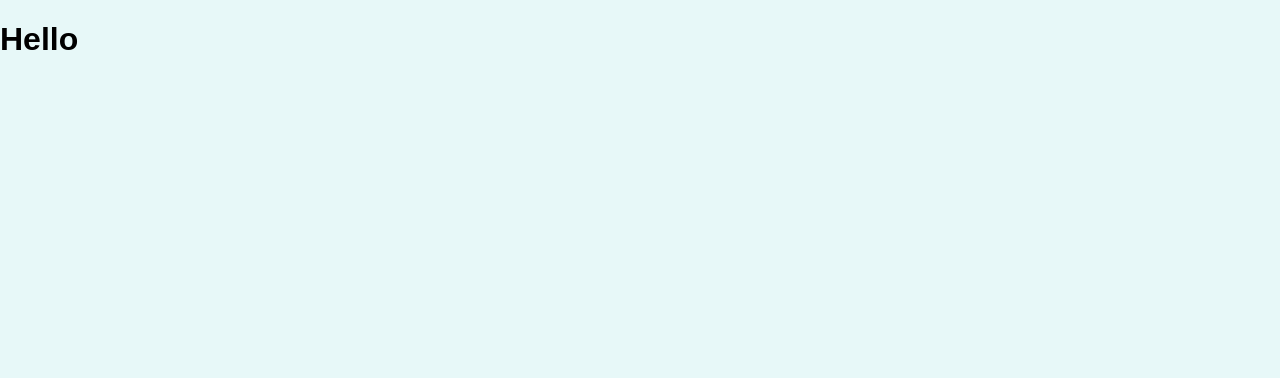
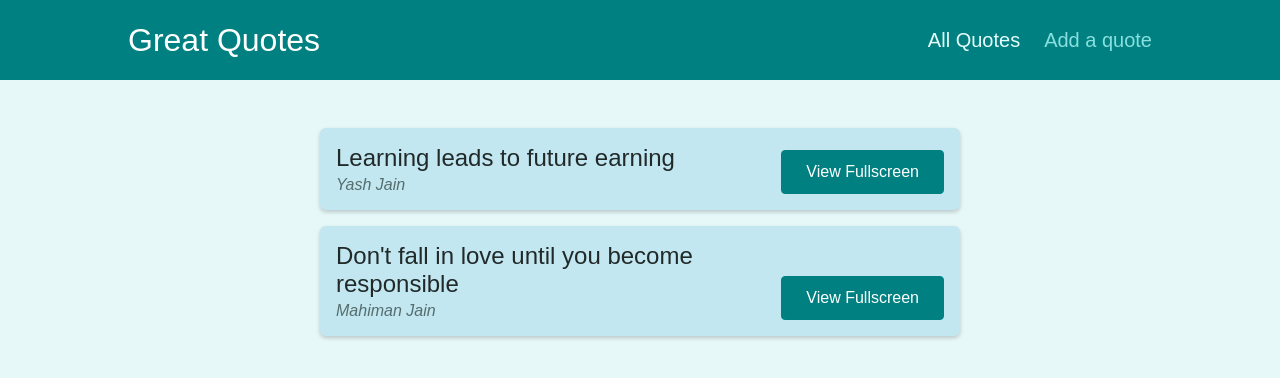
Before and after one commit to yashjain1974/Quotes-Writing, a React (Create React App) app: page /quotes in a window 1280 px wide. Shown: the top 378 px of the page. Built offline with nearby package versions, Linux system fonts and the light colour scheme.

Commit message:
Added pages and nav bar

```diff
--- a/src/App.js
+++ b/src/App.js
@@ -2,10 +2,12 @@ import { Route, Switch, Redirect } from "react-router-dom";
 import QuoteDetail from "./pages/QuoteDetail";
 import Quotes from "./pages/Quotes";
 import NewQuote from "./pages/NewQuote";
+import Layout from "./components/layout/Layout";
 
 function App() {
   return (
     <div>
+      <Layout>
         <Switch>
           <Route path="/" exact>
             <Redirect to="/quotes"></Redirect>
@@ -20,6 +22,7 @@ function App() {
             <NewQuote></NewQuote>
           </Route>
         </Switch>
+      </Layout>
     </div>
   );
 }
--- /dev/null
+++ b/src/components/layout/Layout.js
@@ -0,0 +1,12 @@
+import { Fragment } from "react";
+import classes from "./Layout.module.css";
+import MainNavigation from "./MainNavigation";
+const Layout = (props) => {
+  return (
+    <Fragment>
+      <MainNavigation></MainNavigation>
+      <main className={classes.main}>{props.children}</main>
+    </Fragment>
+  );
+};
+export default Layout;
--- /dev/null
+++ b/src/components/layout/MainNavigation.js
@@ -0,0 +1,24 @@
+import classes from "./MainNavigation.module.css";
+import { NavLink } from "react-router-dom";
+const MainNavigation = () => {
+  return (
+    <header className={classes.header}>
+      <div className={classes.logo}>Great Quotes</div>
+      <nav className={classes.nav}>
+        <ul>
+          <li>
+            <NavLink activeClassName={classes.active} to="/quotes">
+              All Quotes
+            </NavLink>
+          </li>
+          <li>
+            <NavLink activeClassName={classes.active} to="/new-quotes">
+              Add a quote
+            </NavLink>
+          </li>
+        </ul>
+      </nav>
+    </header>
+  );
+};
+export default MainNavigation;
--- a/src/components/layout/MainNavigation.module.css
+++ b/src/components/layout/MainNavigation.module.css
@@ -34,4 +34,5 @@
 .nav a:active,
 .nav a.active {
   color: #e6fcfc;
+  list-style:none;
 }
--- a/src/components/quotes/QuoteList.js
+++ b/src/components/quotes/QuoteList.js
@@ -1,7 +1,7 @@
-import { Fragment } from 'react';
+import { Fragment } from "react";
 
-import QuoteItem from './QuoteItem';
-import classes from './QuoteList.module.css';
+import QuoteItem from "./QuoteItem";
+import classes from "./QuoteList.module.css";
 
 const QuoteList = (props) => {
   return (
--- a/src/pages/NewQuote.js
+++ b/src/pages/NewQuote.js
@@ -1,7 +1,15 @@
+import QuoteForm from "../components/quotes/QuoteForm";
+
+import { useState } from "react";
 const NewQuote = () => {
+  const [addquote, setAddquote] = useState("");
+  const onAddData = (quotedata) => {
+    setAddquote(quotedata);
+  };
+  console.log(addquote);
   return (
     <section>
-      <h1>Quote page</h1>
+      <QuoteForm onAddQuote={onAddData}></QuoteForm>
     </section>
   );
 };
--- a/src/pages/Quotes.js
+++ b/src/pages/Quotes.js
@@ -1,8 +1,15 @@
+import QuoteList from "../components/quotes/QuoteList";
+
+const DUMMY_DATA = [
+  { id: "q1", author: "Yash Jain", text: "Learning leads to future earning" },
+  {
+    id: "q2",
+    author: "Mahiman Jain",
+    text: "Don't fall in love until you become responsible",
+  },
+];
+console.log(DUMMY_DATA);
 const Quotes = () => {
-  return (
-    <>
-      <h1> Hello</h1>
-    </>
-  );
+  return <QuoteList quotes={DUMMY_DATA}></QuoteList>;
 };
 export default Quotes;
```
Also changed, not shown: 1 other file (tests, documents, lock files or other folders). Lines whose indentation alone changed are shown as unchanged.
